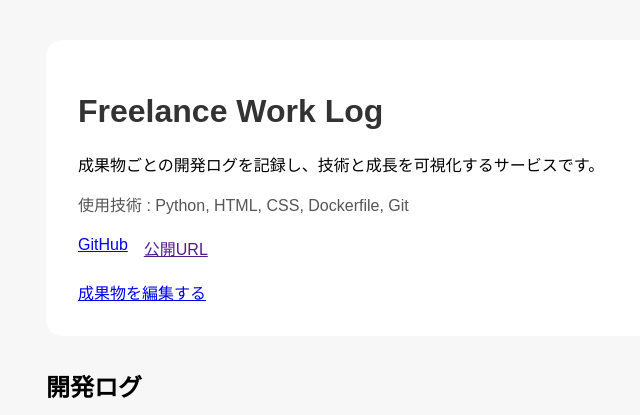
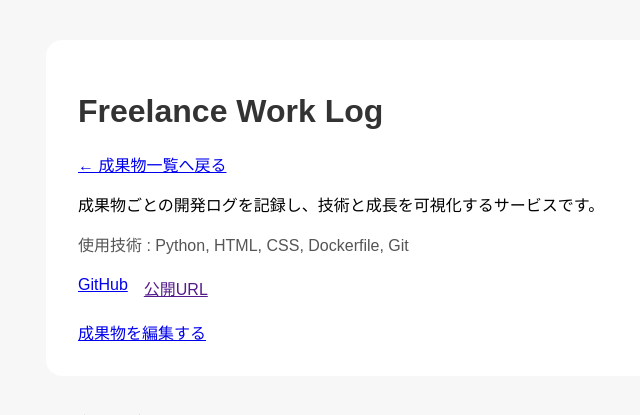
Before and after one commit to ki-hi-ro/freelance-blog, a FastAPI app: page /works-page/1 in a window 1280 px wide. Shown: the top 415 px of the page, without its empty margins (194-834 px from the left). Run offline with FastAPI, Linux system fonts and the light colour scheme.

Commit message:
Fix #3 成果物詳細ページから一覧へ戻る導線を追加

```diff
--- a/app/templates/work_detail.html
+++ b/app/templates/work_detail.html
@@ -9,6 +9,9 @@
 
 <div class="work-detail">
   <h1>{{ work.title }}</h1>
+  <p>
+    <a href="/works-page">← 成果物一覧へ戻る</a>
+  </p>
   <p>{{ work.description }}</p>
 
   <p class="work-meta">使用技術 : {{ work.tech_stack }}</p>
```
